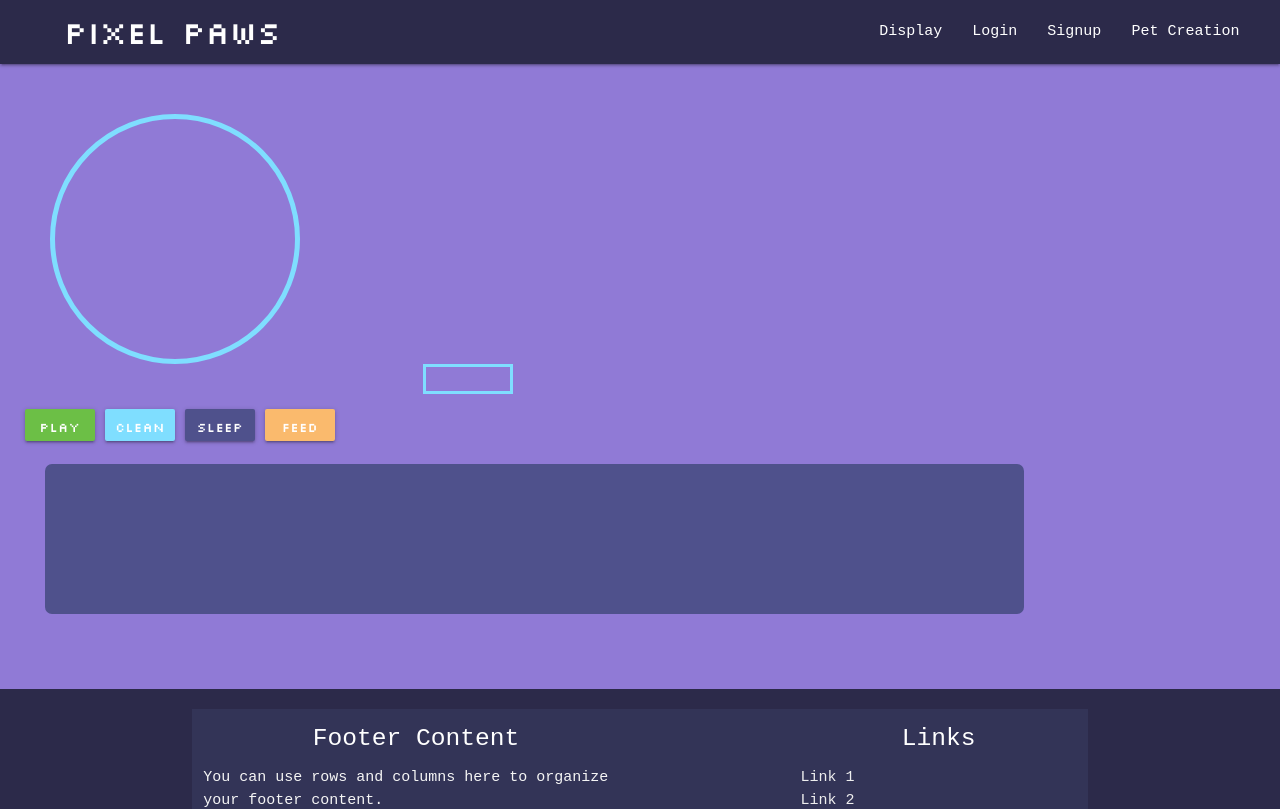
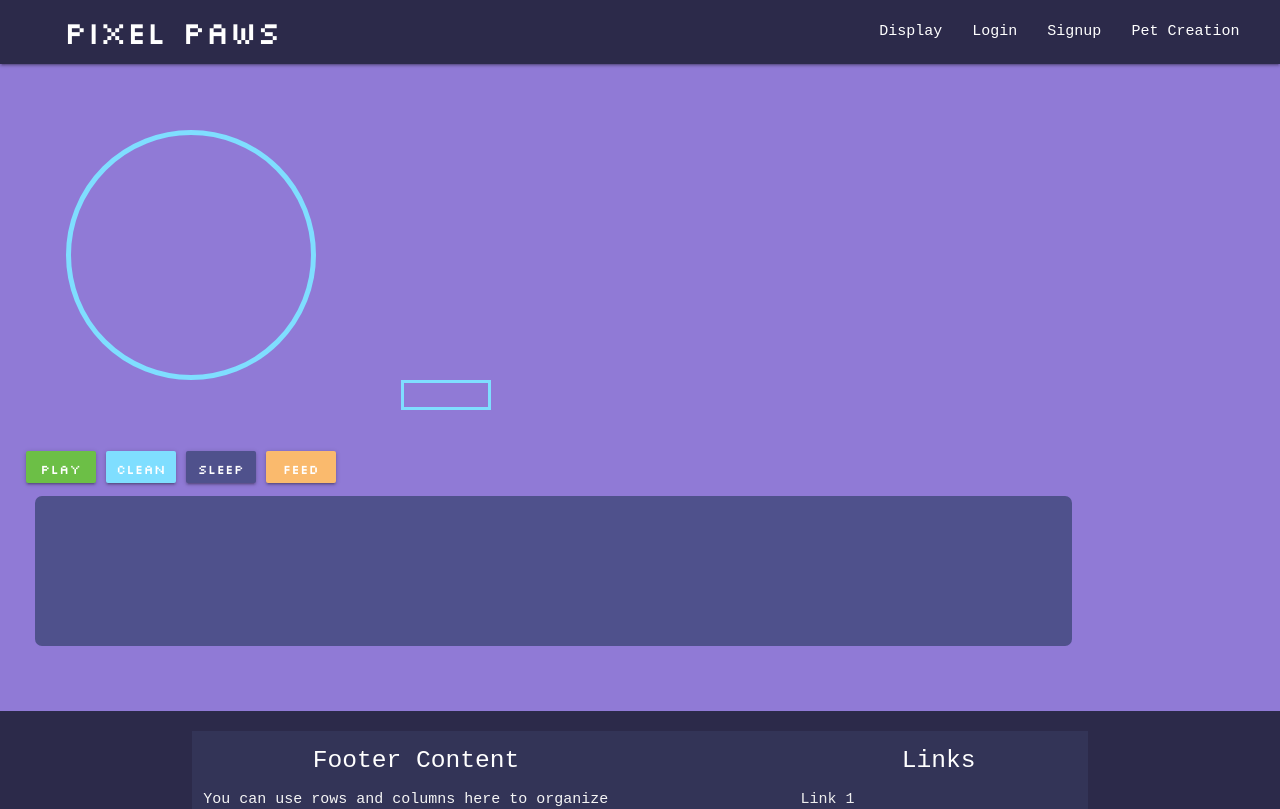
Before and after one commit to mathilde-01/pixel-paws, a React (Vite) app in the folder client/: page /Display in a window 1280 px wide. Shown: the top 809 px of the page. Built offline with nearby package versions, Linux system fonts and the light colour scheme; a web font is replaced by a local one.

Commit message:
container for circel and stand

```diff
--- a/client/src/components/Display.jsx
+++ b/client/src/components/Display.jsx
@@ -2,8 +2,10 @@ export default function Display() {
 
     return (
         <>  <div className="displayContainer">
-            <div className="petCircle"></div>
+            <div className="petContainer ">
+            <div className="petCircle "></div>
             <div className="petStand"></div>
+            </div>
             <div className="btnContainer">
                 <a className="waves-effect waves-light btn-small" id="greenColor">Play</a>
 
--- a/client/src/styles/style.css
+++ b/client/src/styles/style.css
@@ -66,12 +66,23 @@ footer {
     margin: 20px;
 }
 
+.petContainer{
+    display: relative;
+    width: 100%;
+    padding: 35px;
+    display: flex;
+    flex-direction: column;
+    flex-wrap: wrap;
+
+}
+
 /* where pet lives in circle on display page */
 .petCircle {
     /* margin: 10px, 10px, 10px, 0px; */
-    margin-top: 30px;
-    margin-left: 30px;
-    margin-right: 30px;
+    position: relative;
+    margin-top: 1%;
+    margin-left: 1%;
+    margin-right: 1%;
     width: 250px;
     border: 5px solid #7fdeff;
     height: 250px;
@@ -82,20 +93,18 @@ footer {
 .petStand {
     position: relative;
     margin-top: 0px;
-    margin-left: 35%;
-    margin-right: 35%;
+    margin-left: 32%;
+    margin-right: 32%;
     width: 90px;
     border: 3px solid #7fdeff;
     height: 30px;
-    margin-bottom: 10px;
 }
 
 /* container holding buttons on display pages */
 .btnContainer {
     width: 100%;
     height: 25px;
-    /* padding: 1%; */
-    /* margin: 2%; */
+    margin: 1px;
     font-family: "Silkscreen", sans-serif;
     justify-content: space-evenly;
     margin-bottom: 10px;
@@ -107,11 +116,15 @@ footer {
     padding: 2px;
 }
 
+.mainHealthContainer{
+
+}
+
 /* container holding life/health levels */
 .healthContainer {
-    width: 85%;
+    width: 90%;
     height: 150px;
-    margin: 25px;
+    margin: 15px;
     border-radius: 7px;
     font-family: "Silkscreen", sans-serif;
     border: 1px solid transparent;
```
